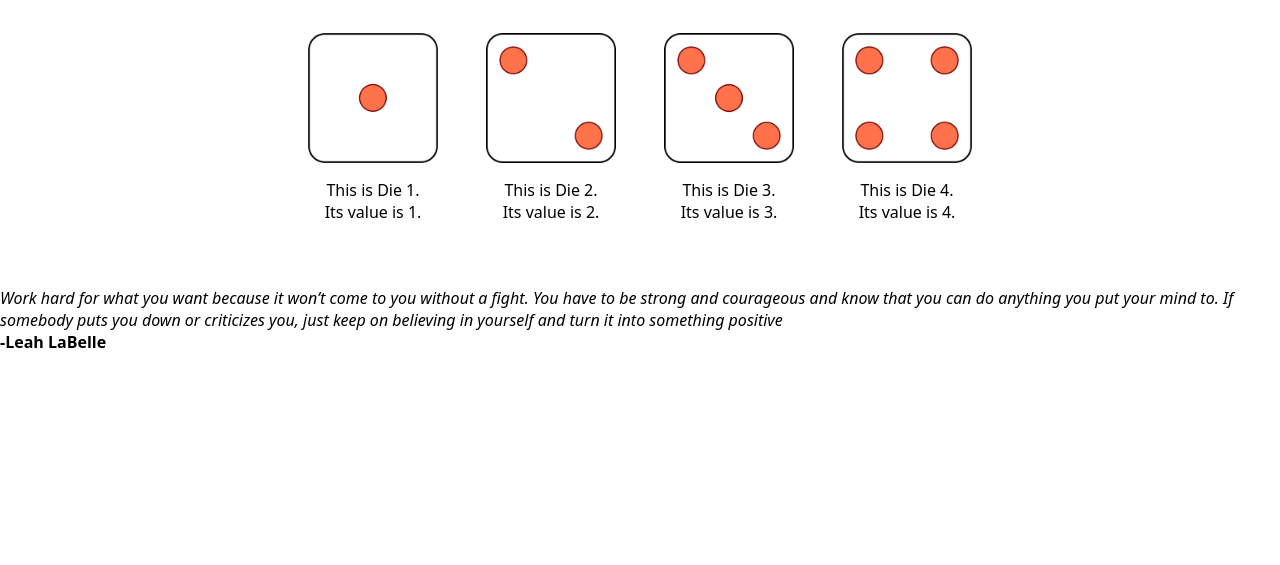
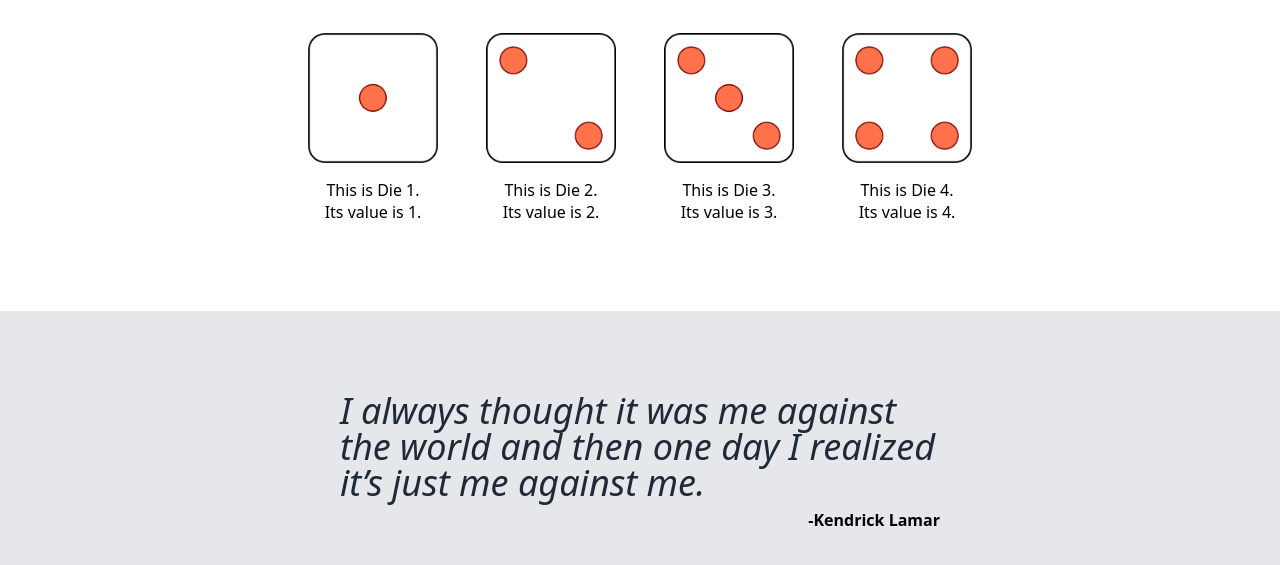
Before and after one commit to dziubenzo/odin-landing-page, a plain HTML site: page index.html in a window 1280 px wide. Shown: the part 565-1130 px from the top of the page. Before the commit the page ends 918 px from the top, so only its background shows below. Drawn offline with Linux system fonts and the light colour scheme.

Commit message:
Complete Section 3 layout

```diff
--- a/css/styles.css
+++ b/css/styles.css
@@ -51,7 +51,7 @@ body {
 
 .hero-main-text {
     font-size: 48px;
-    font-weight: bolder;
+    font-weight: 800;
     color: #f9faf8;
     padding: 4px 0;
 }
@@ -101,12 +101,12 @@ body {
 .section2-wrapper {
     display: flex;
     flex-direction: column;
-    padding: 24px 0;
+    padding: 24px 0 48px 0;
 }
 
 .some-random-information {
     font-size: 36px;
-    font-weight: bolder;
+    font-weight: 800;
     color: #1f2937;
     display: flex;
     justify-content: center;
@@ -137,3 +137,34 @@ body {
 }
 
 /* Section 3 CSS */
+
+.section3-wrapper {
+    display: flex;
+    justify-content: center;
+    background-color: #e5e7eb;
+    padding: 82px 0;
+}
+
+.section3 {
+    width: 600px;
+}
+
+.quote-with-author {
+    display: flex;
+    flex-direction: column;
+}
+
+.quote {
+    font-size: 36px;
+    font-weight: 300;
+    font-style: italic;
+    line-height: 1;
+    color: #1f2937;
+}
+
+.author {
+    align-self: flex-end;
+    padding: 8px 0;
+}
+
+/* Section 4 CSS */
--- a/index.html
+++ b/index.html
@@ -60,9 +60,12 @@
     </div>
   </div>
   <div class="section3-wrapper">
-    <div class="quote-with-author">
-      <p class="quote"><em>Work hard for what you want because it won’t come to you without a fight. You have to be strong and courageous and know that you can do anything you put your mind to. If somebody puts you down or criticizes you, just keep on believing in yourself and turn it into something positive</em></p>
-      <p class="author"><strong>-Leah LaBelle</strong></p>
+    <div class="section3">
+      <div class="quote-with-author">
+        <p class="quote">I always thought it was me against the world and then one day I realized it’s just me against
+          me.</p>
+        <p class="author"><strong>-Kendrick Lamar</strong></p>
+      </div>
     </div>
   </div>
 
```
